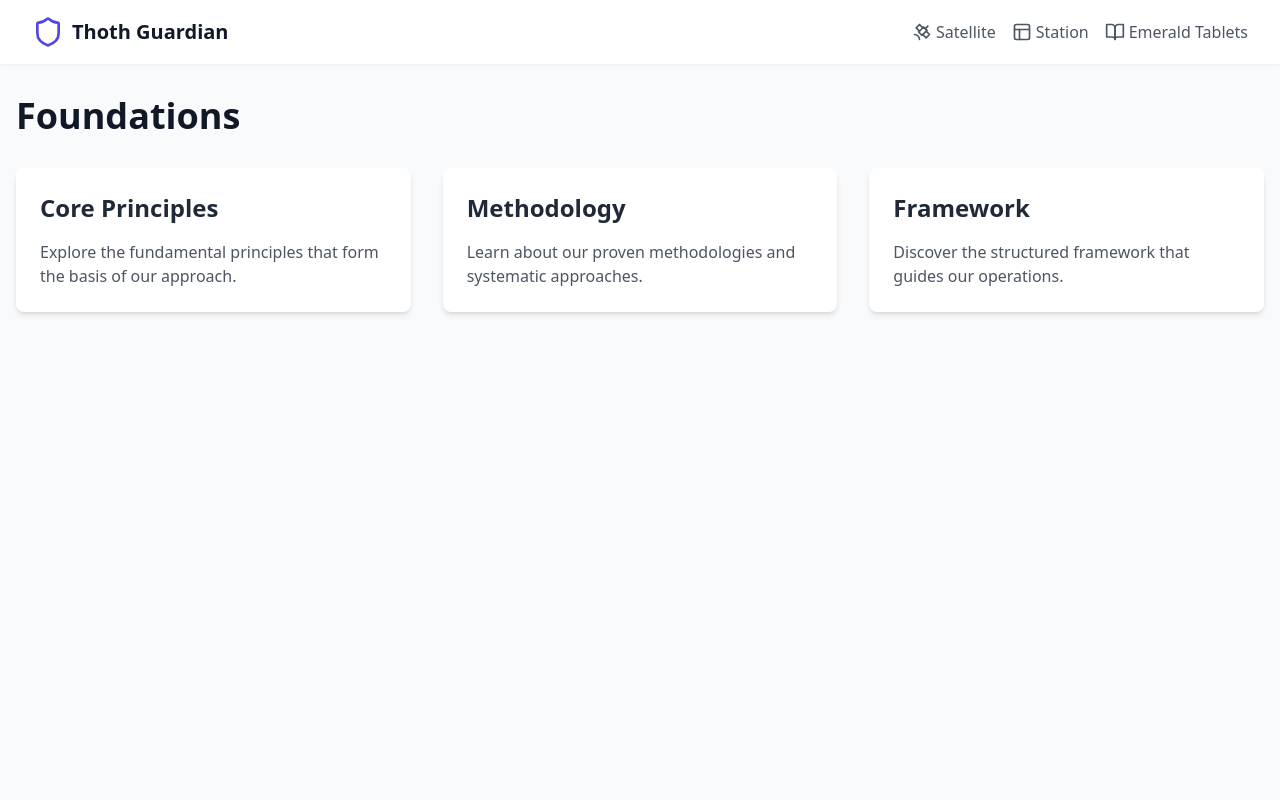
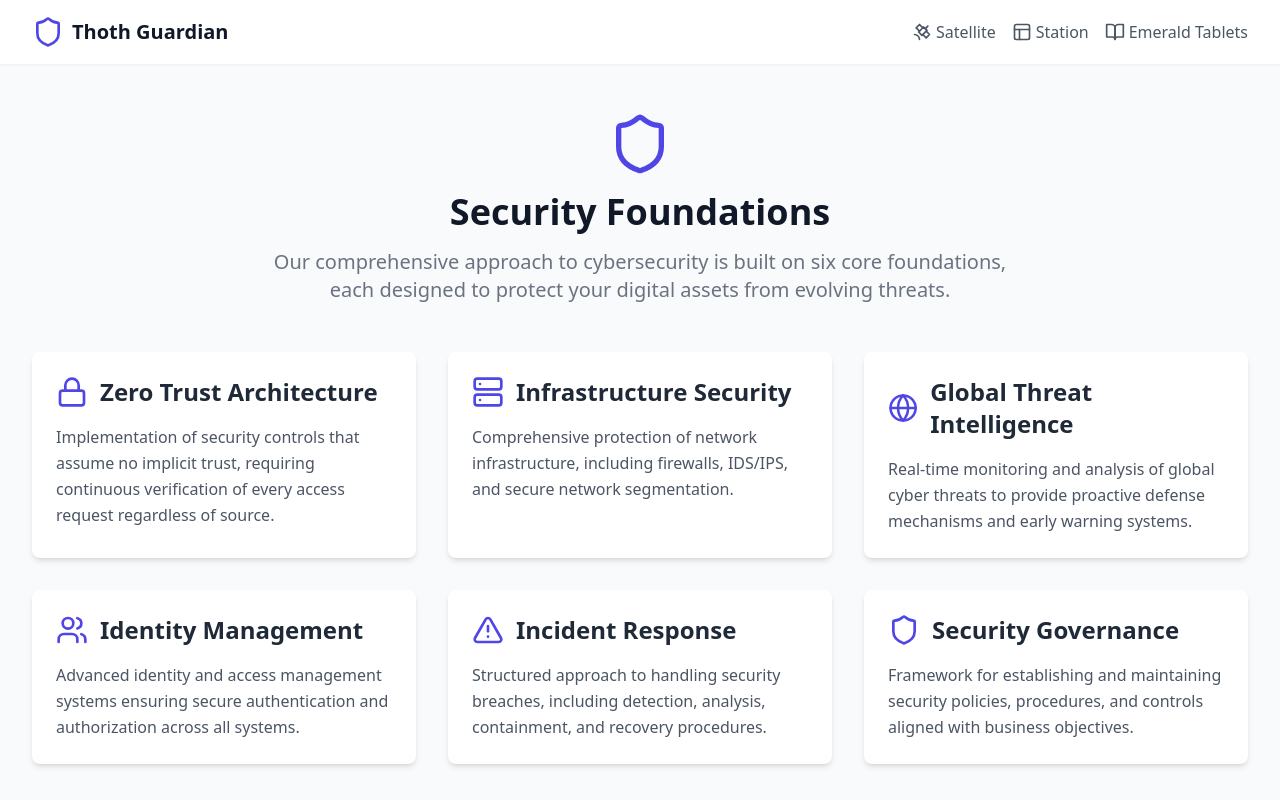
Before and after one commit to q1blue/thoth-guardian-cybersecurity-foundation, a React (Vite) app: page /foundations in a window 1280 px wide. Shown: the top 800 px of the page. Built offline with nearby package versions, Linux system fonts and the light colour scheme.

Commit message:
Enhance Foundations page with comprehensive content

```diff
--- a/src/pages/Foundations.tsx
+++ b/src/pages/Foundations.tsx
@@ -1,28 +1,88 @@
 import React from 'react';
+import { Shield, Lock, Server, Globe, Users, AlertTriangle } from 'lucide-react';
+
+interface FoundationCardProps {
+  title: string;
+  description: string;
+  icon: React.ComponentType<any>;
+}
+
+function FoundationCard({ title, description, icon: Icon }: FoundationCardProps) {
+  return (
+    <div className="bg-white rounded-lg shadow-md p-6 transition-all duration-300 hover:shadow-lg">
+      <div className="flex items-center mb-4">
+        <Icon className="h-8 w-8 text-indigo-600" />
+        <h2 className="text-2xl font-semibold text-gray-800 ml-3">{title}</h2>
+      </div>
+      <p className="text-gray-600 leading-relaxed">{description}</p>
+    </div>
+  );
+}
 
 function Foundations() {
+  const foundations = [
+    {
+      title: "Zero Trust Architecture",
+      description: "Implementation of security controls that assume no implicit trust, requiring continuous verification of every access request regardless of source.",
+      icon: Lock
+    },
+    {
+      title: "Infrastructure Security",
+      description: "Comprehensive protection of network infrastructure, including firewalls, IDS/IPS, and secure network segmentation.",
+      icon: Server
+    },
+    {
+      title: "Global Threat Intelligence",
+      description: "Real-time monitoring and analysis of global cyber threats to provide proactive defense mechanisms and early warning systems.",
+      icon: Globe
+    },
+    {
+      title: "Identity Management",
+      description: "Advanced identity and access management systems ensuring secure authentication and authorization across all systems.",
+      icon: Users
+    },
+    {
+      title: "Incident Response",
+      description: "Structured approach to handling security breaches, including detection, analysis, containment, and recovery procedures.",
+      icon: AlertTriangle
+    },
+    {
+      title: "Security Governance",
+      description: "Framework for establishing and maintaining security policies, procedures, and controls aligned with business objectives.",
+      icon: Shield
+    }
+  ];
+
   return (
-    <div className="container mx-auto px-4 py-8">
-      <h1 className="text-4xl font-bold text-gray-900 mb-8">Foundations</h1>
+    <div className="max-w-7xl mx-auto px-4 sm:px-6 lg:px-8 py-12">
+      <div className="text-center mb-12">
+        <Shield className="h-16 w-16 text-indigo-600 mx-auto mb-4" />
+        <h1 className="text-4xl font-bold text-gray-900">Security Foundations</h1>
+        <p className="mt-4 text-xl text-gray-500 max-w-3xl mx-auto">
+          Our comprehensive approach to cybersecurity is built on six core foundations,
+          each designed to protect your digital assets from evolving threats.
+        </p>
+      </div>
+
       <div className="grid gap-8 md:grid-cols-2 lg:grid-cols-3">
-        <div className="bg-white rounded-lg shadow-md p-6">
-          <h2 className="text-2xl font-semibold text-gray-800 mb-4">Core Principles</h2>
-          <p className="text-gray-600">
-            Explore the fundamental principles that form the basis of our approach.
-          </p>
-        </div>
-        <div className="bg-white rounded-lg shadow-md p-6">
-          <h2 className="text-2xl font-semibold text-gray-800 mb-4">Methodology</h2>
-          <p className="text-gray-600">
-            Learn about our proven methodologies and systematic approaches.
-          </p>
-        </div>
-        <div className="bg-white rounded-lg shadow-md p-6">
-          <h2 className="text-2xl font-semibold text-gray-800 mb-4">Framework</h2>
-          <p className="text-gray-600">
-            Discover the structured framework that guides our operations.
-          </p>
-        </div>
+        {foundations.map((foundation, index) => (
+          <FoundationCard
+            key={index}
+            title={foundation.title}
+            description={foundation.description}
+            icon={foundation.icon}
+          />
+        ))}
+      </div>
+
+      <div className="mt-16 bg-indigo-50 rounded-lg p-8">
+        <h2 className="text-2xl font-semibold text-gray-900 mb-4">Why These Foundations Matter</h2>
+        <p className="text-gray-600 leading-relaxed">
+          In today's rapidly evolving threat landscape, a strong security foundation is crucial
+          for protecting your organization's assets. These six pillars work together to create
+          a comprehensive security posture that addresses both current and emerging threats,
+          while maintaining operational efficiency and business continuity.
+        </p>
       </div>
     </div>
   );
```
